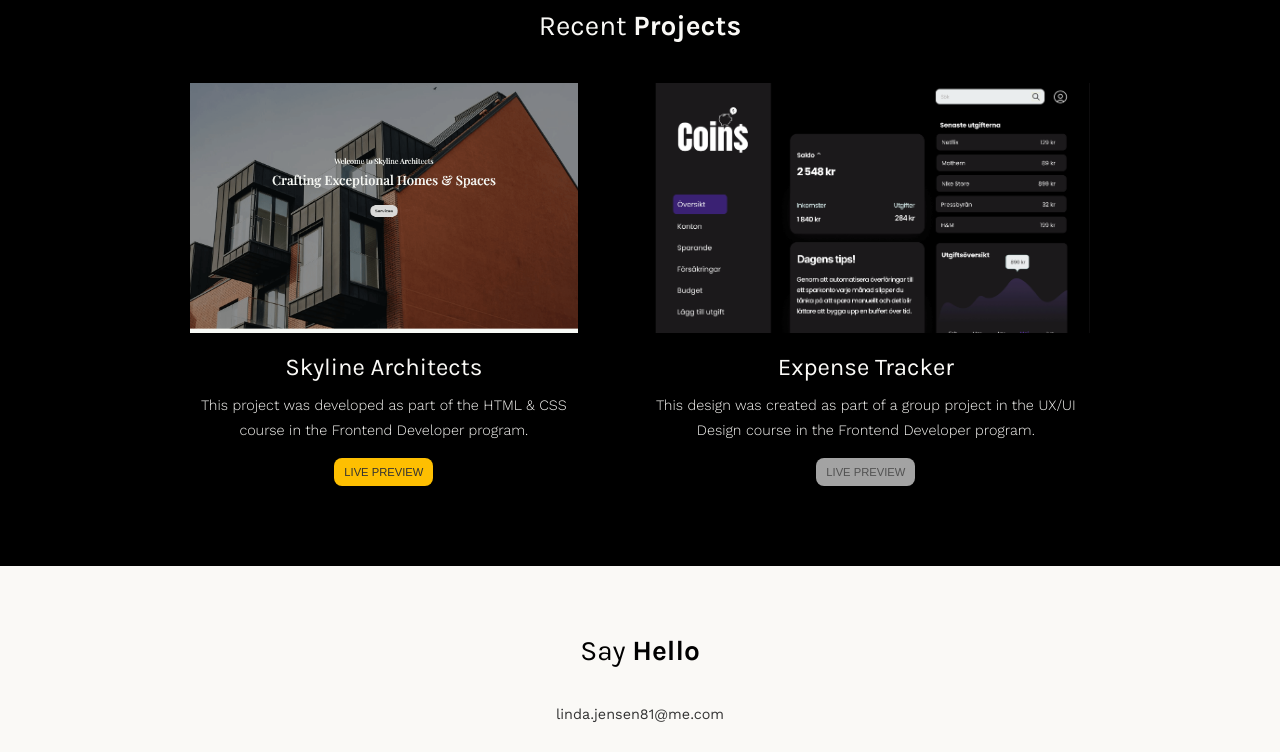
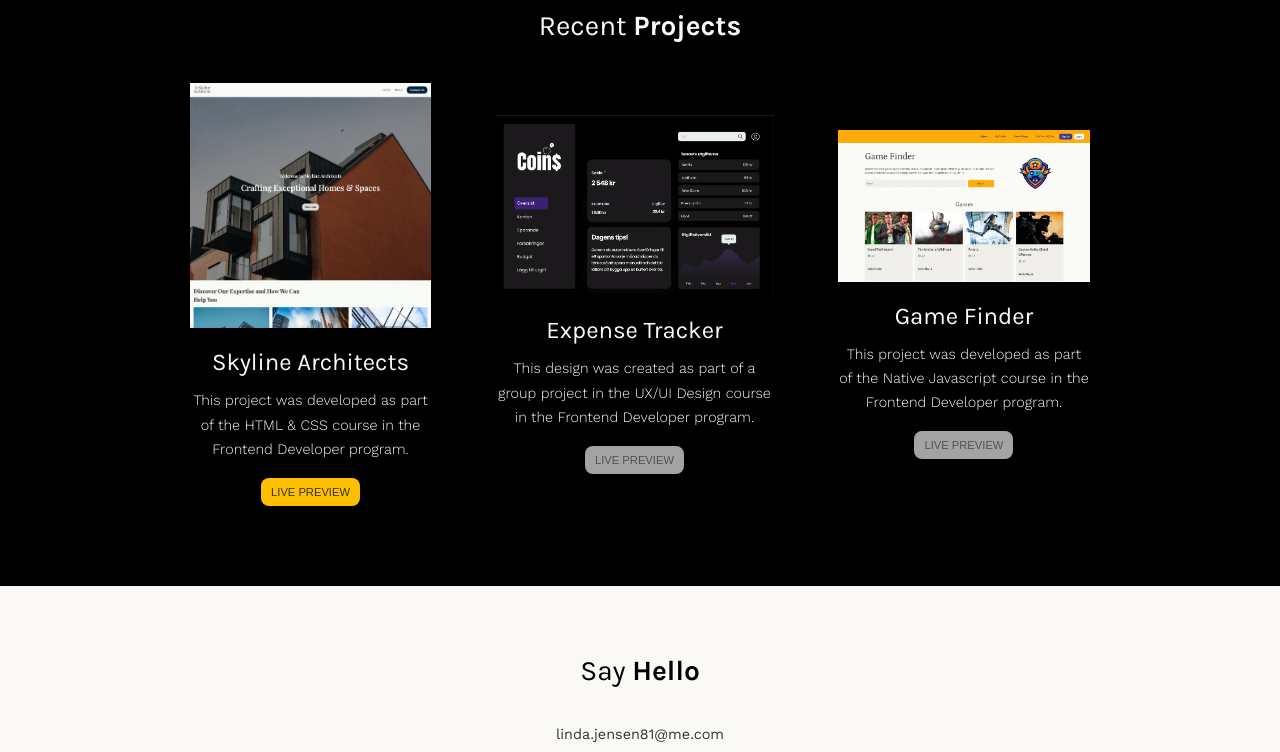
Before and after one commit to lindajensen/portfolio, a plain HTML site: page index.html in a window 1280 px wide. Shown: the part 1100-1852 px from the top of the page. Drawn offline with nearby package versions, Linux system fonts and the light colour scheme.

Commit message:
Add js for disabled button

```diff
--- a/index.html
+++ b/index.html
@@ -90,8 +90,9 @@
               This project was developed as part of the HTML & CSS course in the
               Frontend Developer program.
             </p>
-            <button class="live-btn">Live Preview</button>
+            <button class="btn live-btn">Live Preview</button>
           </article>
+
           <!-- Project 2 -->
           <article class="project">
             <img
@@ -104,7 +105,22 @@
               This design was created as part of a group project in the UX/UI
               Design course in the Frontend Developer program.
             </p>
-            <button id="disabled-btn" class="live-btn">Live Preview</button>
+            <button class="btn disabled-btn">Live Preview</button>
+          </article>
+
+          <!-- Project 3 -->
+          <article class="project">
+            <img
+              class="thumbnail"
+              src="img/project-img3.png"
+              alt="Game Finder Project Thumbnail"
+            />
+            <h3 class="light-font">Game Finder</h3>
+            <p class="light-font">
+              This project was developed as part of the Native Javascript course
+              in the Frontend Developer program.
+            </p>
+            <button class="btn disabled-btn">Live Preview</button>
           </article>
         </div>
       </section>
--- a/script.js
+++ b/script.js
@@ -1,9 +1,10 @@
-const liveBtn = document.querySelector(".live-btn");
+const liveButton = document.querySelector(".live-btn");
+const disabledButtons = document.querySelectorAll(".disabled-btn");
 
-const disabledBtn = document.querySelector("#disabled-btn");
+disabledButtons.forEach((button) => {
+  button.disabled = true;
+});
 
-disabledBtn.disabled = true;
-
-liveBtn.addEventListener("click", () => {
+liveButton.addEventListener("click", () => {
   window.open("https://skylinearchitects.netlify.app/");
 });
--- a/style.css
+++ b/style.css
@@ -127,7 +127,7 @@ span {
   background-color: #2f1a5c;
 }
 
-.live-btn {
+.btn {
   background-color: var(--accent-color);
   color: var(--dark-font-color);
   text-decoration: none;
```
Also changed, not shown: img/project-img3.png (added).
